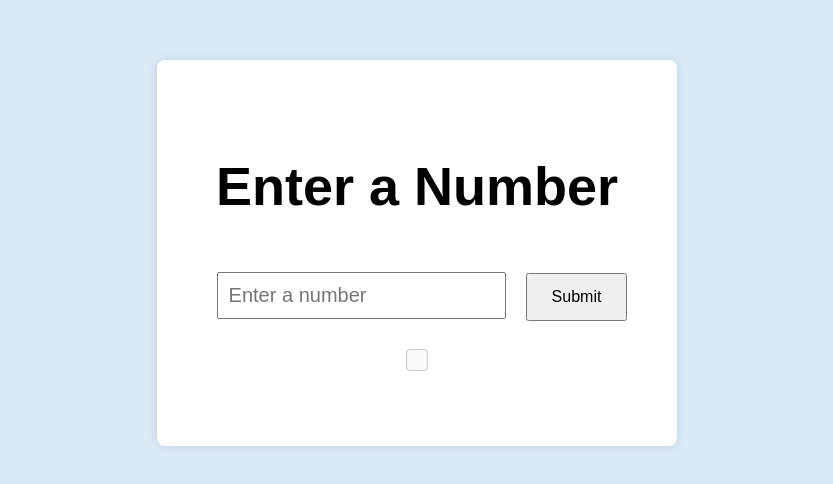
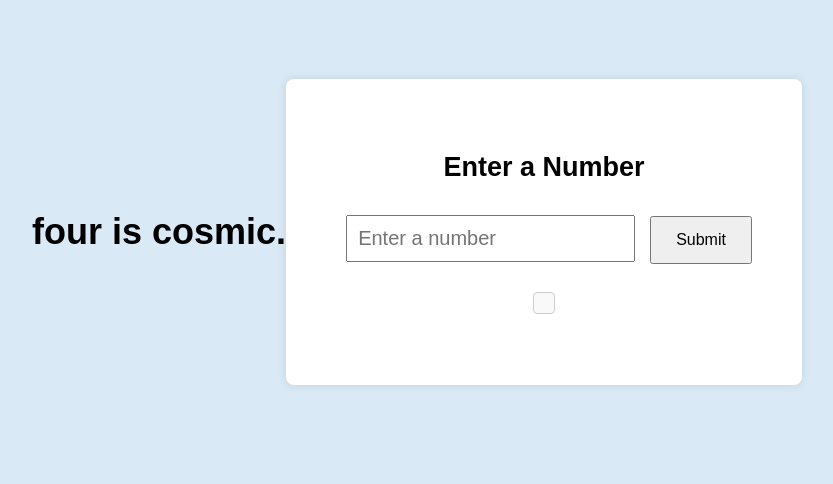
Before and after one commit to yu-yue-yue/four-is-cosmic, a plain HTML site: page index.html in a window 1280 px wide. Shown: the part 168-652 px from the top of the page, without its empty margins (223-1056 px from the left). Drawn offline with Linux system fonts and the light colour scheme.

Commit message:
Update index.html

```diff
--- a/index.html
+++ b/index.html
@@ -7,7 +7,7 @@
     <link rel="stylesheet" href="styles.css">
 </head>
 <body>
-    <h1 four is cosmic.</h1>
+    <h1>four is cosmic.</h1>
     <br>
     <div class="container">
         <h2>Enter a Number</h1>
```
